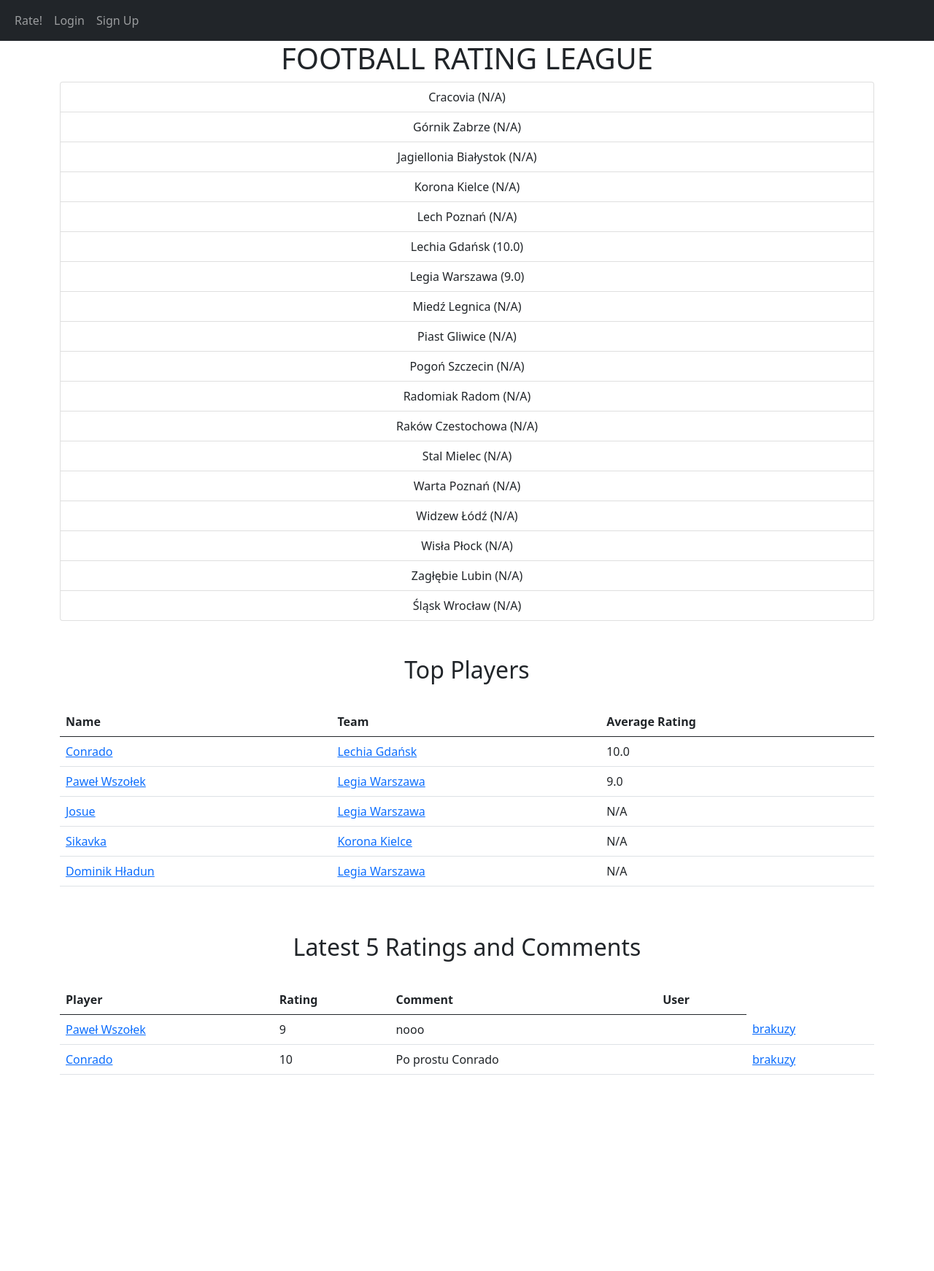
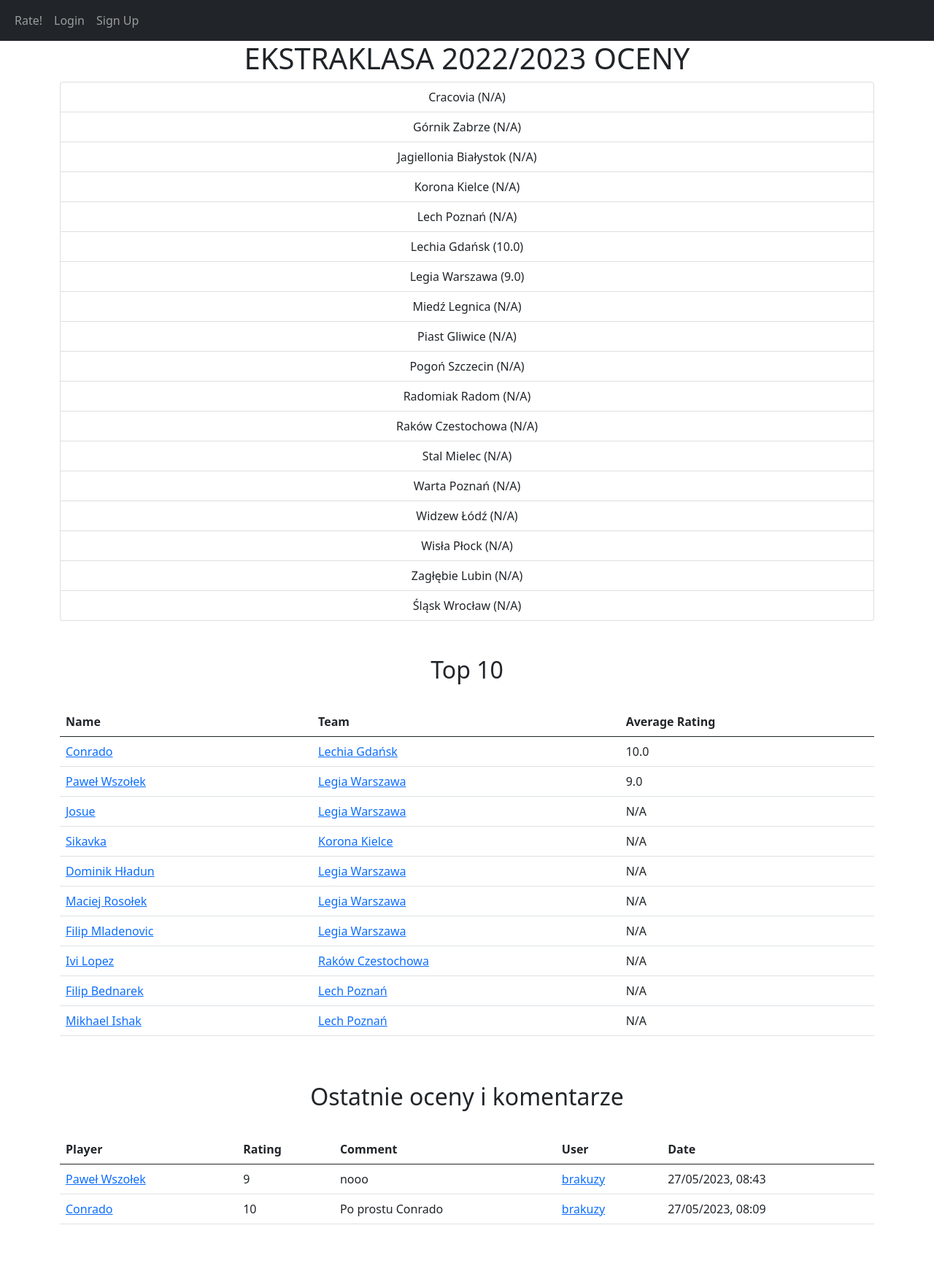
Before and after one commit to barrakz/Football-League, a Flask app: page / in a window 1280 px wide. Shown: the whole page at 73% size. Before the commit the page ends 1473 px from the top, so only its background shows below. Run offline with Flask 3, Linux system fonts and the light colour scheme; some libraries are stand-ins or nearby versions.

Commit message:
date column added to last ratings

```diff
--- a/website/templates/home.html
+++ b/website/templates/home.html
@@ -2,7 +2,7 @@
 
 {% block content %}
 
-<h1 align="center">FOOTBALL RATING LEAGUE</h1>
+<h1 align="center">EKSTRAKLASA 2022/2023 OCENY</h1>
 
 {% set sorted_teams = teams | sort(attribute='name') %}
 
@@ -18,7 +18,7 @@
     </div>
     <br><br>
 
-    <h2>Top Players</h2>
+    <h2>Top 10</h2>
     <br>
 
     <table class="table">
@@ -42,7 +42,7 @@
     </table>
     <br><br>
     <div class="comments-section">
-        <h2>Latest 5 Ratings and Comments</h2>
+        <h2>Ostatnie oceny i komentarze</h2>
         <br>
         <table class="table">
             <thead>
@@ -51,6 +51,7 @@
                     <th>Rating</th>
                     <th>Comment</th>
                     <th>User</th>
+                    <th>Date</th>
                 </tr>
             </thead>
             <tbody>
@@ -59,7 +60,9 @@
                     <td><a href="{{ url_for('views.player_details', player_id=rating.player.id) }}">{{ rating.player.name }}</a></td>
                     <td>{{ rating.rating }}</td>
                     <td>{{ rating.comment }}</td>
-                    <td><td><a href="{{ url_for('views.user_profile', username=rating.user.username) }}">{{ rating.user.username }}</a></td>
+                    <td><a href="{{ url_for('views.user_profile', username=rating.user.username) }}">{{ rating.user.username }}</a>
+                    <td>{{ rating.date_created.strftime("%d/%m/%Y, %H:%M") }}</td>
+
                 </td>
                 </tr>
                 {% endfor %}
--- a/website/views.py
+++ b/website/views.py
@@ -25,23 +25,31 @@ def home():
     top_players = Player.query.all()
 
     # Sort the players based on their ratings
-    top_players = sorted(top_players, key=rating_key, reverse=True)[:5]
+    top_players = sorted(top_players, key=rating_key, reverse=True)[:10]
 
     # Fetch the latest ratings from the database
     latest_ratings = Rating.query.order_by(
         Rating.date_created.desc()).limit(5).all()
 
+    # Extract the date from each rating and store it in a list
+    latest_dates = [rating.date_created for rating in latest_ratings]
+
+
     # Render the "home.html" template
-    return render_template("home.html", teams=teams, user=current_user, top_players=top_players, latest_ratings=latest_ratings)
+    return render_template("home.html", teams=teams, user=current_user, top_players=top_players, latest_ratings=latest_ratings, latest_dates=latest_dates)
 
 
 @views.route("/team_players/<int:team_id>")
 @login_required
 def team_players(team_id):
+
+    # Retrieve the team with the given team_id from the database
     team = Team.query.get_or_404(team_id)
-    players = Player.query.filter_by(
-        team_id=team_id).order_by(Player.name).all()
 
+    # Retrieve all players belonging to the team, ordered by name
+    players = Player.query.filter_by(team_id=team_id).order_by(Player.name).all()
+
+    # Render the "team_players.html" template
     return render_template("team_players.html", team=team, players=players, average_rating=Player.average_rating,
                            user=current_user)
 
```
